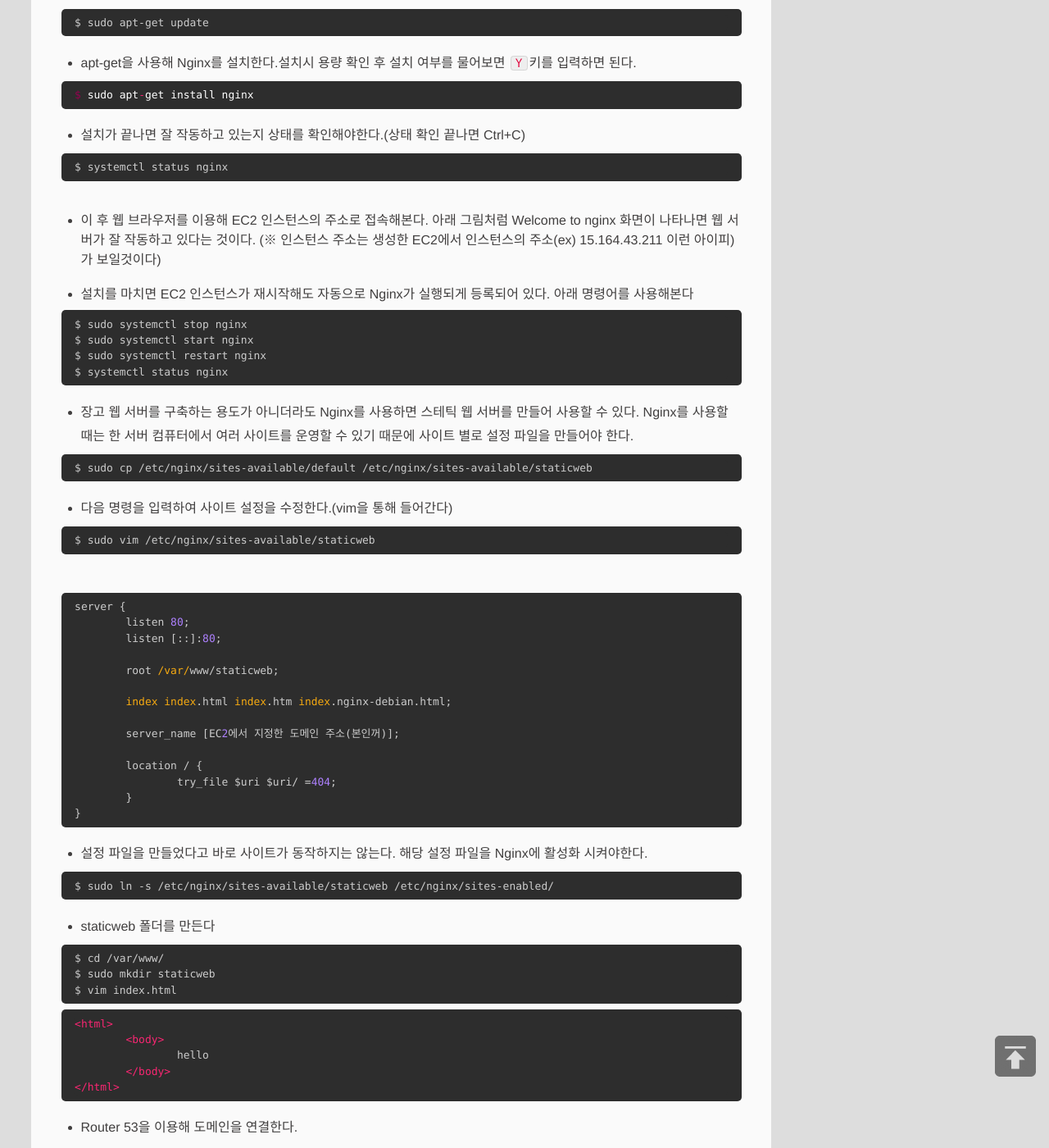
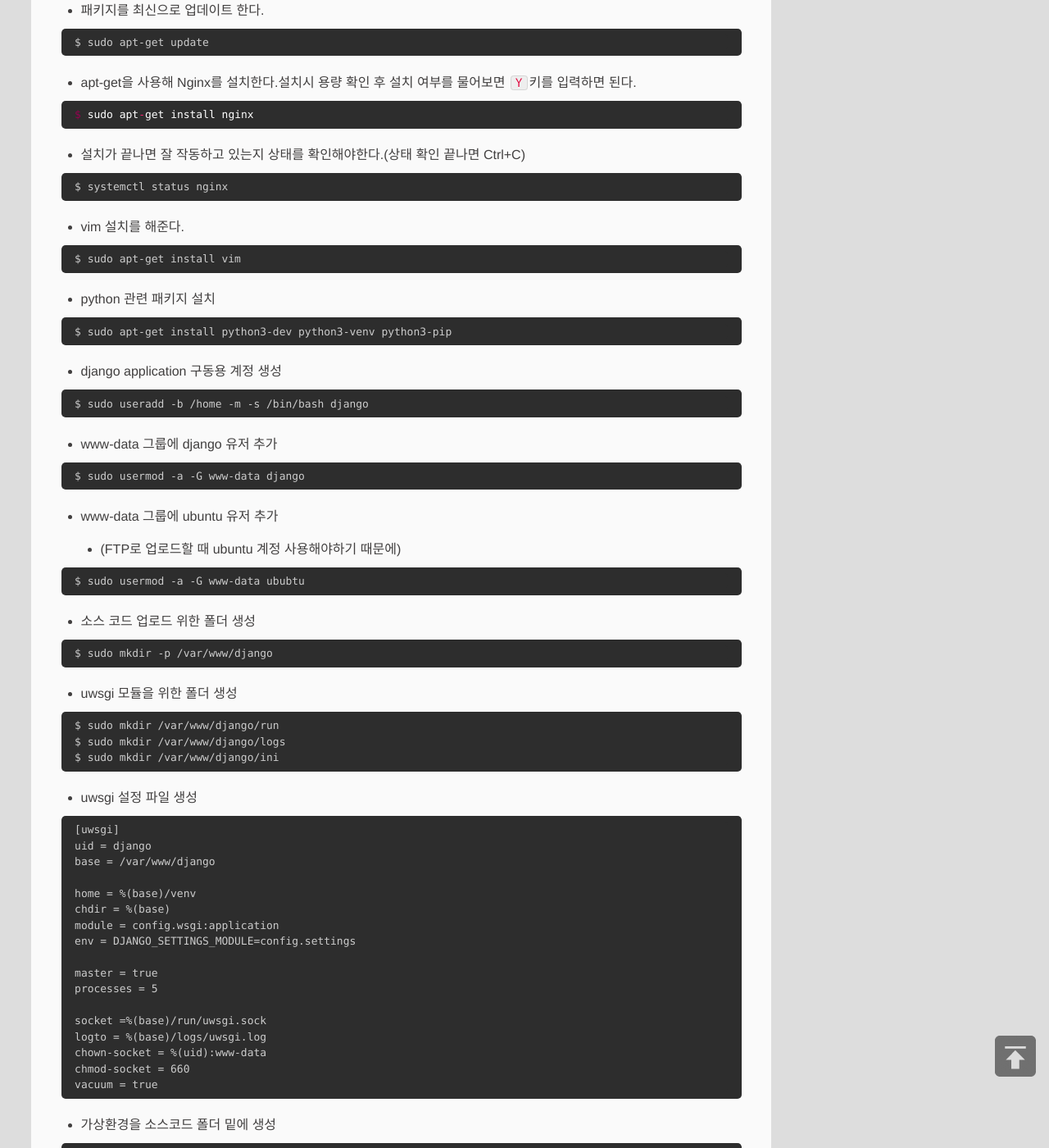
Before and after one commit to SeungHyeonTak/seunghyeontak.github.io, a Jekyll site: the page built from _posts/2019-06-15-AWS_EC2.md, in a window 1280 px wide and 1400 px high, scrolled down 1528 px. Shown: the whole window at 82% size. Built offline with Jekyll 4.4.1, drawn with Linux system fonts in a browser that asks for light colours; some of the changed text lies outside the part shown.

Commit message:
AWS_EC2 배포법 수정

````diff
--- a/_posts/2019-06-15-AWS_EC2.md
+++ b/_posts/2019-06-15-AWS_EC2.md
@@ -76,73 +76,208 @@
 $ systemctl status nginx
 ```
 
-* 이 후 웹 브라우저를 이용해 EC2 인스턴스의 주소로 접속해본다. 아래 그림처럼 Welcome to nginx 화면이 나타나면 웹 서버가 잘 작동하고 있다는 것이다.
-(※ 인스턴스 주소는 생성한 EC2에서 인스턴스의 주소(ex) 15.164.43.211 이런 아이피)가 보일것이다)
+* vim 설치를 해준다.
 
-* 설치를 마치면 EC2 인스턴스가 재시작해도 자동으로 Nginx가 실행되게 등록되어 있다.
-아래 명령어를 사용해본다
-
-```
-$ sudo systemctl stop nginx
-$ sudo systemctl start nginx
-$ sudo systemctl restart nginx
-$ systemctl status nginx
+```text
+$ sudo apt-get install vim
 ```
 
-* 장고 웹 서버를 구축하는 용도가 아니더라도 Nginx를 사용하면 스테틱 웹 서버를 만들어 사용할 수 있다. Nginx를 사용할 때는 한 서버 컴퓨터에서 여러 사이트를 운영할 수 있기 때문에 사이트 별로 설정 파일을 만들어야 한다.
+* python 관련 패키지 설치
 
-```
-$ sudo cp /etc/nginx/sites-available/default /etc/nginx/sites-available/staticweb
+```text
+$ sudo apt-get install python3-dev python3-venv python3-pip
 ```
 
-* 다음 명령을 입력하여 사이트 설정을 수정한다.(vim을 통해 들어간다)
+* django application 구동용 계정 생성
 
-```
-$ sudo vim /etc/nginx/sites-available/staticweb
+```text
+$ sudo useradd -b /home -m -s /bin/bash django
 ```
 
-<br>
+* www-data 그룹에 django 유저 추가
 
-```vim
+```text
+$ sudo usermod -a -G www-data django
+```
+
+* www-data 그룹에 ubuntu 유저 추가
+  * (FTP로 업로드할 때 ubuntu 계정 사용해야하기 때문에)
+
+```text
+$ sudo usermod -a -G www-data ububtu
+```
+
+* 소스 코드 업로드 위한 폴더 생성
+
+```text
+$ sudo mkdir -p /var/www/django
+```
+
+* uwsgi 모듈을 위한 폴더 생성
+
+```text
+$ sudo mkdir /var/www/django/run
+$ sudo mkdir /var/www/django/logs
+$ sudo mkdir /var/www/django/ini
+```
+
+* uwsgi 설정 파일 생성
+
+```text
+[uwsgi]
+uid = django
+base = /var/www/django
+
+home = %(base)/venv
+chdir = %(base)
+module = config.wsgi:application
+env = DJANGO_SETTINGS_MODULE=config.settings
+
+master = true
+processes = 5
+
+socket =%(base)/run/uwsgi.sock
+logto = %(base)/logs/uwsgi.log
+chown-socket = %(uid):www-data
+chmod-socket = 660
+vacuum = true
+```
+
+* 가상환경을 소스코드 폴더 밑에 생성
+
+```text
+$ sudo chown -R django:www-data /var/www/django
+$ sudo chown -R g+w /var/www/django
+```
+
+* Filezilla 프로그램 실행 및 파일 전송
+  * 왼쪽 위 아이콘 클릭
+  * 새로운 사이트 추가 클릭 (이름도 변경)
+    * 호스트 : EC2 접속주소 (퍼블릭 DNS / IPv4 퍼블릭 IP)
+    * 프로토콜 : SFTP
+    * 로그온 유형 : 키파일
+    * 사용자 : ubuntu
+    * 키파일 : 키 페어 파일 선택
+    * 고급 탭에서 기본 리모트 디렉터리를 소스코드 폴더로 설정
+    * 연결
+  * 접속 시 호스트키 창이 나타남, `항상 이 호스트를 신뢰하고 이 키를 캐시에 등록` 체크 후 `확인` 클릭
+  * 접속이 제대로 되면 소스코드 폴더에 소스코드 업로드
+
+
+* 가상환경에 패키지 설치하기 위해 소스코드 폴더로 이동
+
+```text
+$ cd /var/www/django
+```
+
+* 가상환경 활성화
+
+```text
+$ sudo -s
+$ source venv/bin/activate
+```
+
+* 의존성 패키지 설치
+
+```text
+$ pip install -r requirements.txt
+```
+
+* uwsgi 설치
+
+```text
+$ pip install uwsgi
+```
+
+* runserver 명령으로 프로젝트 구동 여부 확인
+
+```text
+$ python manage.py runserver 0:8000
+```
+
+* 퍼블릭 DNS 주소뒤에 :8000을 붙여 접속 확인
+
+* runserver 종료하고, uwsgi모듈로 구동 여부 확인
+
+```text
+$ uwsgi --http :8000 --home /var/www/django/venv/ --chdir /var/www/django/ --module config.wsgi
+```
+
+* uwsgi.serivce 파일 작성
+
+```text
+$ sudo vim /etc/systemd/system/uwsgi.service
+
+ - 내용 입력
+[Unit]
+Description=uWSGI Emperor service
+
+[Service]
+ExecStart=/var/www/django/venv/bin/uwsgi --emperor /var/www/django/ini
+User=django
+Group=www-data
+Restart=on-failure
+KillSignal=SIGQUIT
+Type=notify
+NotifyAccess=all
+StandardError=syslog
+
+[Install]
+WantedBy=multi-user.target
+```
+
+* 서비스 시작하고 서비스로 등록
+
+```text
+$ sudo systemctl start uwsgi
+$ sudo systemctl enable uwsgi
+```
+
+* 서비스 상태 확인
+
+```text
+$ sudo systemctl status uwsgi
+```
+
+* Nginx의 디폴트 사이트 파일 수정
+
+```text
+$ sudo vim /etv/nginx/sites-available/default
+
+upstream django {
+    server unix:/var/www/django/run/uwsgi.sock;
+}
+
 server {
-	listen 80;
-	listen [::]:80;
+    listen 80 default_server;
+    listen [::]:80 default_server;
+    charset uft-8;
+    server_name [도메인 주소 입력];
+    client_max_body_size 100M;
 
-	root /var/www/staticweb;
-
-	index index.html index.htm index.nginx-debian.html;
-
-	server_name [EC2에서 지정한 도메인 주소(본인꺼)];
-
-	location / {
-		try_file $uri $uri/ =404;
-	}
+    location / {
+        include /etc/nginx/uwsgi_params;
+        uwsgi_pass django;
+    }
 }
 ```
 
-* 설정 파일을 만들었다고 바로 사이트가 동작하지는 않는다. 해당 설정 파일을 Nginx에 활성화 시켜야한다.
+* nginx 재 시작
 
-```
-$ sudo ln -s /etc/nginx/sites-available/staticweb /etc/nginx/sites-enabled/
+```text
+$ sudo systemctl restart nginx
 ```
 
-* staticweb 폴더를 만든다
+* 포트번호 없이 주소나 퍼블릭 DNS를 사용하여 접속 확인
+* 다음 소스코드 업로드 전에 실행
+* 소스코드 수정 시 , uwsgi 서비스 재시작
 
+```text
+$ sudo systemctl restart uwsgi
 ```
-$ cd /var/www/
-$ sudo mkdir staticweb
-$ vim index.html
-```
+*****
 
-```html
-<html>
-	<body>
-		hello
-	</body>
-</html>
-```
-
-* Router 53을 이용해 도메인을 연결한다.
+#### Router 53을 이용해 도메인을 연결한다.
   * (Router 53 -> 왼쪽 메뉴에 호스팅 영역 클릭)
   * (생성한 도메인 클릭)
   * (레코드 세트 생성 클릭)
@@ -151,6 +286,7 @@
 * 웹 사이트에 접속 되는 지 확인해본다.(생성한 레코드 이름의 사이트로 접속)
   * 접속하면 Hello만 떠있는 창이 나타날것이다 그러면 성공적으로 진행된것이다.
 
+*****
 <br>
 #### EC2 인스턴스에 고정 IP 설정하기
 
@@ -173,201 +309,5 @@
 * EC2인스턴스에 고정 IP를 설정할 수 있고 주소도 편하게 연결할 수 있고 다양한 기능으로 EC2를 사용할 수 있다.
 <br>
 <br>
-#### EC2에 장고 서버 셋팅
-웹 서버에 장고 애플리케이션을 구동할 수 있도록 wsgi 환경을 구성해야한다.
-웹 서버 셋팅을 할 때는 해당 웹 애플리케이션을 구동할 사용자 계정과 그룹을 설정하여 사용 한다.
-웹 서비스를 사용하는데 필요한 권한만 가지고 있는 계정을 이용하기 때문에 관리자 권한의 탈취 등을 막을 수 있다.
-<br>
-
-* 장고를 위한 계정을 추가한다.
-
-```
-$ sudo useradd -g www-data -b /home -m -s /bin/bash django
-```
-
-* 소스코드를 업로드할 폴더를 만든다
-
-```
-$ sudo mkdir /var/www/django
-```
-
-* 소스코드 폴더의 소유자를 변경한다.
-
-```
-$ sudo chown django:www-data /var/www/django
-```
-
-* 파일 업로드를 위해 ubuntu 계정을 www-data 그룹에 추가한다.
-
-```
-$ sudo usermod -a -G www-data ubuntu
-```
-
-* 소스코드 폴더에 그룹 쓰기 권한을 부여한다.
-
-```
-$ sudo chmod g+w /var/www/django
-```
-
-* 파이썬 관련 패키지를 설치한다.
-
-```
-$ sudo apt-get install python3-dev python3-venv python3-pip
-```
-
-* 소스코드 폴더 밑에 파이썬 가상환경을 만든다.
-
-```
-/var/www/django $ sudo python3 -m venv venv
-# 이 디렉토리에서 진행 할것
-```
-
-* 관리자 모드로 변경
-
-```
-$ sudo -s
-```
-
-* 가상 환경을 활성화
-
-```
-$ source venv/bin/activate
-```
-
-* 가상 환경에 장고를 설치
-
-```
-$ pip install django
-```
-
-* 장고 프로젝트를 생성하고 migrate한다.
-
-```
-$ django-admin startproject config .
-$ python manage.py migrate
-```
-
-* WSGI 모듈 중 하나인 uwsgi 를 설치
-
-```
-$ pip install uwsgi
-```
-
-* uwsgi가 동작하는지 확인해본다. 명령을 입력한 후 브라우저로 접속해 본다
-
-```
-$ uwsgi --http :8000 --home /var/www/django/venv --chdir /var/www/django/ --module config.wsgi
-```
-
-* 관련 폴더를 만들고 설정하기(run, logs 폴더를 만들기)
-
-```
-$ sudo mkdir run logs
-```
-
-* 폴더의 소유권을 변경
-
-```
-$ sudo chown django:www-data run
-# 파일 소켓이 저장된 폴더
-$ sudo chown django:www-data logs
-# 로그가 쌓이는 폴더
-```
-
-* ini 폴더를 만든다.
-
-```
-$ sudo mkdir ini
-```
-
-* ini 폴더안에 uwsgi.ini 파일을 작성한다.
-
-```
-$ sudo vim ini/uwsgi.ini
-```
-
-* uwsgi.ini 파일의 내용은 다음과 같다
-
-```vim
-[uwsgi]
-uid = django
-base = /var/www/django
-
-home = %(base)/venv
-chdir = %(base)
-module = config.wsgi:application
-env = DJANGO_SETTINGS_MODULE=config.settings
-
-master = true
-processes = 5
-
-socket = %(base)/run/uwsgi.sock
-logto = %(base)/logs/uwsgi.log
-chown-socket = %(uid):www-data
-vacuum = true
-```
-
-* 다음으로 uwsgi.service파일을 만든다.
-
-```
-$ sudo vim /etc/systemd/system/uwsgi.service
-```
-
-* 파일의 내용을 다음과 같이 입력
-
-```vim
-[Unit]
-Description=uWSGI Emperor service
-
-{Service}
-ExecStart=/var/www/django/venv/bin/uwsgi --emperor /var/www/django/ini
-User=django
-Group=www-data
-Restart=on-failure
-KillSignal=SIGQUIT
-Type=notify
-StandardError=syslog
-
-[Install]
-WanteBy=multi-user.target
-```
-
-* uwsgi.service를 시작하고 시작프로그램으로 등록한다.
-
-```
-$ sudo systemctl start uwsgi
-$ sudo systemctl enable uwsgi
-```
-
-* 사이트 설정 파일을 변경해 기존의 스테틱 웹 서버에서 장고 애플리케이션을 구동하기
-
-```
-$ sudo vim /etc/nginx/sites-available/staticweb
-```
-
-* 파일의 아래 내용으로 변경
-
-```vim
-upstream django {
-	server unix:/var/www/django/run/uwsgi.sock;
-}
-
-server {
-	listen 80;
-	charset utf-8;
-	access_log /var/www/django/logs/access.log;
-	error_log /var/www/django/logs/error.log;
-	server_name [EC2에서 지정한 도메인 주소(본인꺼)]
-
-	location = /favicon.ico { access_log off; log_not_found off; }
-
-	location / {
-		include		/etc/nginx/uwsgi_params;
-		uwsgi_pass	django;
-	}
-}
-```
-
 * 웹 브라우저로 접속해 사이트가 구동되는지 확인
-
-정상 실행되면 장고 애플리케이션 구동 셋팅 완료
+* 정상 실행되면 장고 애플리케이션 구동 셋팅 완료
````
